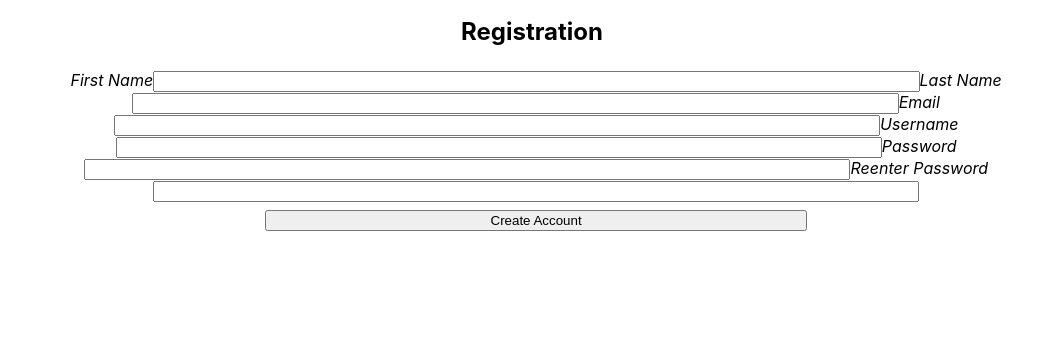
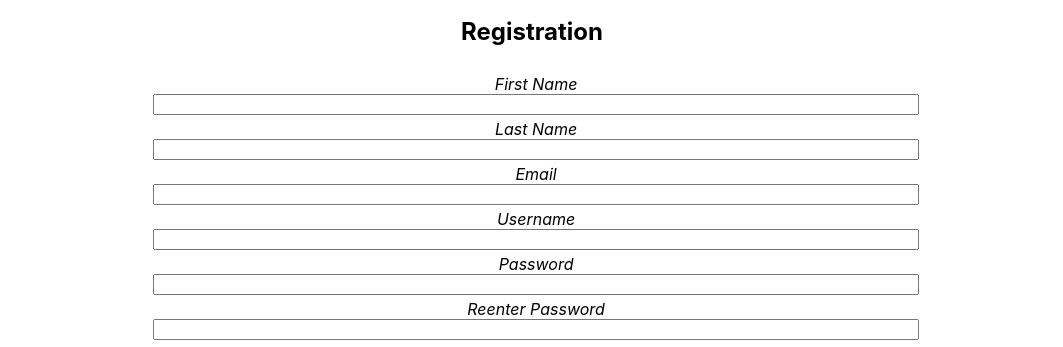
Before and after one commit to software-students-spring2022/final-project-mycryptopal, a React (Create React App) app in the folder front-end/: page /registration in a window 1280 px wide. Shown: the part 1089-1436 px from the top of the page, without its empty margins (108-1171 px from the left). Before the commit the page ends 1320 px from the top, so only its background shows below. Built offline with nearby package versions, Linux system fonts and the light colour scheme.

Commit message:
Changed CSS to remove styling of base HTML elements - replaced by class-based styling instead

```diff
--- a/front-end/src/Contact.css
+++ b/front-end/src/Contact.css
@@ -34,12 +34,12 @@
     height: 2.2em;
 }
 
-label {
+.contactLabel {
     margin-top: 0.5vh;
     font-style: italic;
 }
 
-textarea {
+.contactMessage {
     resize: none;
     height: 10em;
 }
--- a/front-end/src/Contact.js
+++ b/front-end/src/Contact.js
@@ -37,12 +37,12 @@ function Contact() {
                         Still Need Help? Contact Us!
                     </div>
                     <form name="contact-form" id="contact-form" action="/contact" method="GET">
-                        <label htmlFor="contact-name">Your Name</label>
+                        <label htmlFor="contact-name" className="contactLabel">Your Name</label>
                         <input name="contact-name" type="text"></input>
-                        <label htmlFor="contact-email">Your Email</label>
+                        <label htmlFor="contact-email" className="contactLabel">Your Email</label>
                         <input name="contact-email" type="text"></input>
-                        <label htmlFor="contact-message">Your Message or Question</label>
-                        <textarea name="contact-message" type="text"></textarea>
+                        <label htmlFor="contact-message" className="contactLabel">Your Message or Question</label>
+                        <textarea name="contact-message" type="text" className="contactMessage"></textarea>
                         <input id="submitButton" onClick={popUp} type="button" value="Send"></input>
                     </form>
                 </div>
--- a/front-end/src/Login.css
+++ b/front-end/src/Login.css
@@ -1,13 +1,13 @@
-label {
+.loginLabel {
     margin-top: 0.5vh;
     font-style: italic;
 }
 
-#login {
+#login form {
+    width: 92%;
+    text-align: center;
     display: flex;
     flex-direction: column;
-    width: 92%;
-    text-align: center;
 }
 
 .credentials {
@@ -24,7 +24,7 @@ label {
     margin-right: auto;
 }
 
-h2 {
+#title {
     margin-bottom: 0.5em;
 }
 
--- a/front-end/src/Login.js
+++ b/front-end/src/Login.js
@@ -18,9 +18,9 @@ function Login() {
             <div id="page-content">
                 <div id="login">
                     <form>
-                        <label htmlFor="username">Username</label>
+                        <label htmlFor="username" className="loginLabel">Username</label>
                         <input name="username" type="text" className="credentials"></input>
-                        <label htmlFor="password">Password</label>
+                        <label htmlFor="password" className="loginLabel">Password</label>
                         <input name="password" type="password" className="credentials"></input>
                         <input onClick={() => window.location.href='/'} type="button" value="Login" className="formButton"></input>
                         <h2>Don't Have An Account?</h2>
--- a/front-end/src/Registration.css
+++ b/front-end/src/Registration.css
@@ -1,9 +1,9 @@
-label {
+.registerLabel {
     margin-top: 0.5vh;
     font-style: italic;
 }
 
-#registration {
+#registration form {
     display: flex;
     flex-direction: column;
     width: 92%;
--- a/front-end/src/Registration.js
+++ b/front-end/src/Registration.js
@@ -18,17 +18,17 @@ function Registration() {
             <div id="page-content">
                 <div id="registration">
                     <form>
-                        <label htmlFor="first">First Name</label>
+                        <label htmlFor="first" className="registerLabel">First Name</label>
                         <input name="first" type="text" className="credentials"></input>
-                        <label htmlFor="last">Last Name</label>
+                        <label htmlFor="last" className="registerLabel">Last Name</label>
                         <input name="last" type="text" className="credentials"></input>
-                        <label htmlFor="email">Email</label>
+                        <label htmlFor="email" className="registerLabel">Email</label>
                         <input name="email" type="text" className="credentials"></input>
-                        <label htmlFor="username">Username</label>
+                        <label htmlFor="username" className="registerLabel">Username</label>
                         <input name="username" type="text" className="credentials"></input>
-                        <label htmlFor="password">Password</label>
+                        <label htmlFor="password" className="registerLabel">Password</label>
                         <input name="password" type="password" className="credentials"></input>
-                        <label htmlFor="repassword">Reenter Password</label>
+                        <label htmlFor="repassword" className="registerLabel">Reenter Password</label>
                         <input name="repassword" type="password" className="credentials"></input>
                         <input onClick={() => window.location.href='/login'} type="button" value="Create Account" className="formButton"></input>
                     </form>
--- a/front-end/src/Settings.css
+++ b/front-end/src/Settings.css
@@ -47,6 +47,12 @@
     opacity: 1;
 }
 
+.settingsForm{
+    display: flex;
+    flex-direction: column;
+    width: 100%;
+}
+
 #personalization {
     width: 92%;
     display: flex;
--- a/front-end/src/Settings.js
+++ b/front-end/src/Settings.js
@@ -31,7 +31,7 @@ function Settings() {
                 </div>
 
                 <div id="personalization">
-                    <form>
+                    <form className="settingsForm">
                         <h3>Personalize</h3>
                         <label htmlFor="fname">First Name</label>
                         <input name="fname" type="text" value={user.firstName}></input>
@@ -44,7 +44,7 @@ function Settings() {
                         <input type="button" value="Save" id="saveButton"></input>
                     </form>
 
-                    <form>
+                    <form className="settingsForm">
                         <h3>Security</h3>
                         <label htmlFor="currpass">Current Password</label>
                         <input name="currpass" type="password"></input>
```
